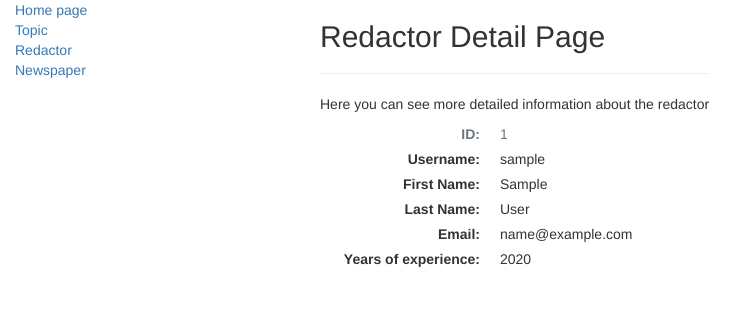
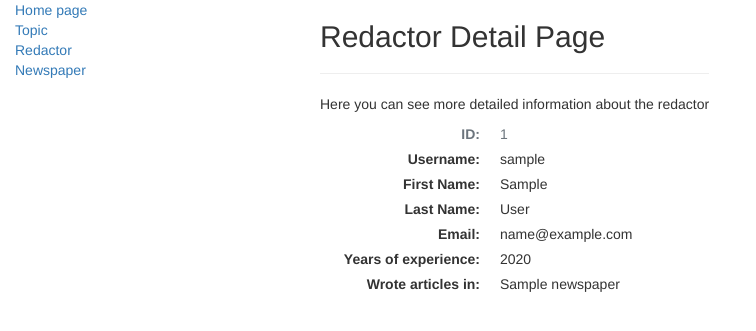
Before and after one commit to muhactive/newspaper-agency, a Django app: page /redactors/1/ in a window 1280 px wide. Shown: the top 331 px of the page, without its empty margins (0-756 px from the left). Run offline with Django 3.2, Linux system fonts and the light colour scheme; tables that the repository leaves empty hold one stand-in row (values such as "Sample post"); some libraries are stand-ins or nearby versions.

Commit message:
add line <Wrote articles> in redactor_detail.html

```diff
--- a/templates/newspaper/redactor_detail.html
+++ b/templates/newspaper/redactor_detail.html
@@ -31,6 +31,12 @@
       {% else %}
       <dd class="text-danger"> No information about <strong>years of experience</strong></dd>
       {% endif %}
+
+      <dt>Wrote articles in:</dt>
+      {% for newspaper in redactor_detail.newspaper.all %}
+      <dd> {{ newspaper.title }}</dd>
+      {% empty %}
+      <dd class="text-danger"> No information</dd>
+      {% endfor %}
     </dl>
-
 {% endblock %}
```
